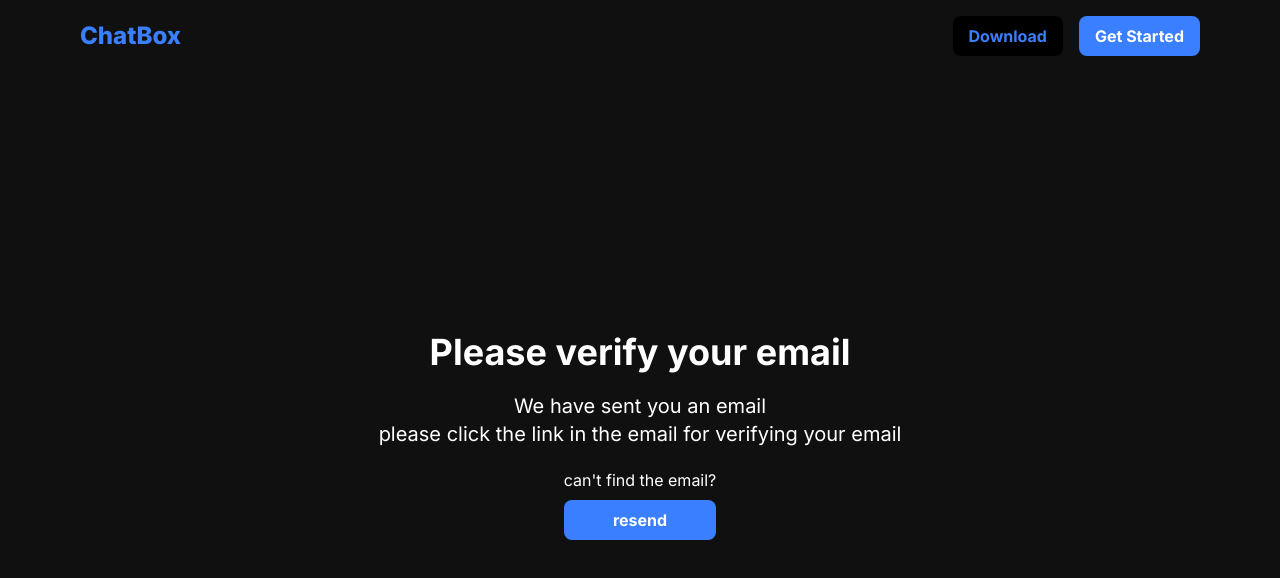
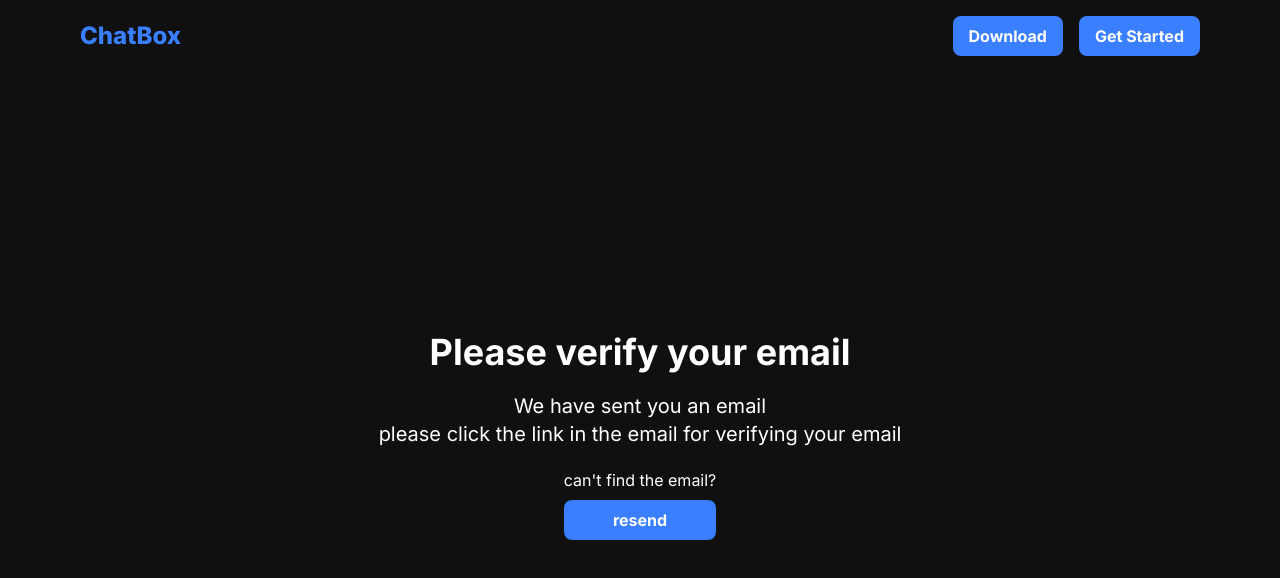
Before and after one commit to shadinmd/chatbox, a Next.js app in the folder frontend/: page /verify in a window 1280 px wide. Shown: the top 578 px of the page. Built offline with nearby package versions, Linux system fonts and the light colour scheme; no server answers.

Commit message:
change: changed the color for navbar

```diff
--- a/frontend/src/components/Navbar.tsx
+++ b/frontend/src/components/Navbar.tsx
@@ -14,12 +14,12 @@ const Navbar = () => {
 	}
 
 	return (
-		<header className="flex w-full bg-chat-black h-20 px-20 items-center justify-between">
+		<header className="flex w-full bg-chat-white h-20 px-20 items-center justify-between">
 			<Link href="/" className="text-chat-blue text-2xl font-extrabold">
 				ChatBox
 			</Link>
 			<div className="flex items-center justify-center gap-4 text-chat-blue font-bold text-base">
-				<Link href={"/download"} className="text-chat-blue bg-black rounded-lg px-4 py-2">
+				<Link href={"/download"} className="text-white bg-chat-blue rounded-lg px-4 py-2">
 					Download
 				</Link>
 				<button onClick={getStarted} className="bg-chat-blue text-white px-4 py-2  rounded-lg">
```
